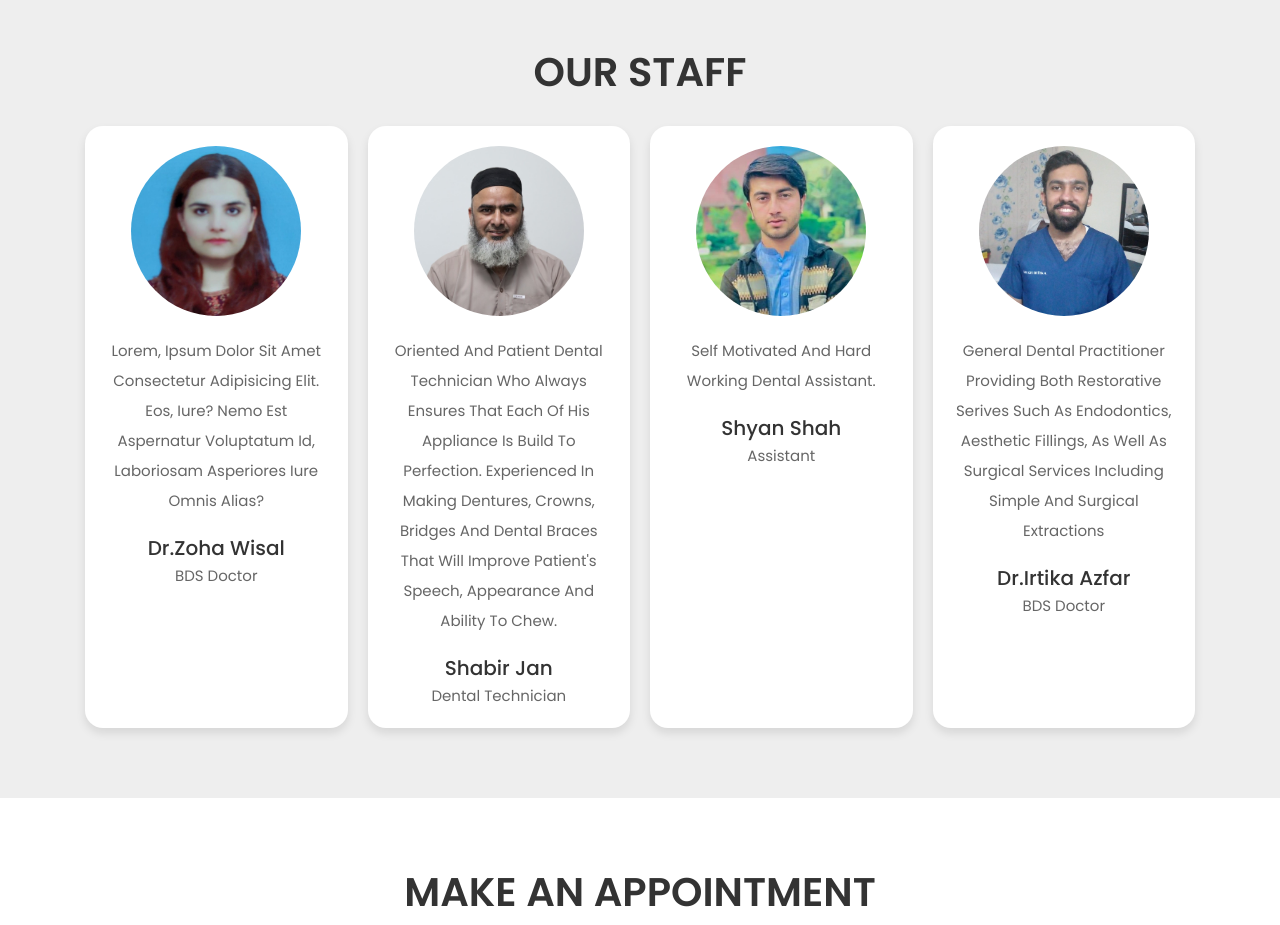
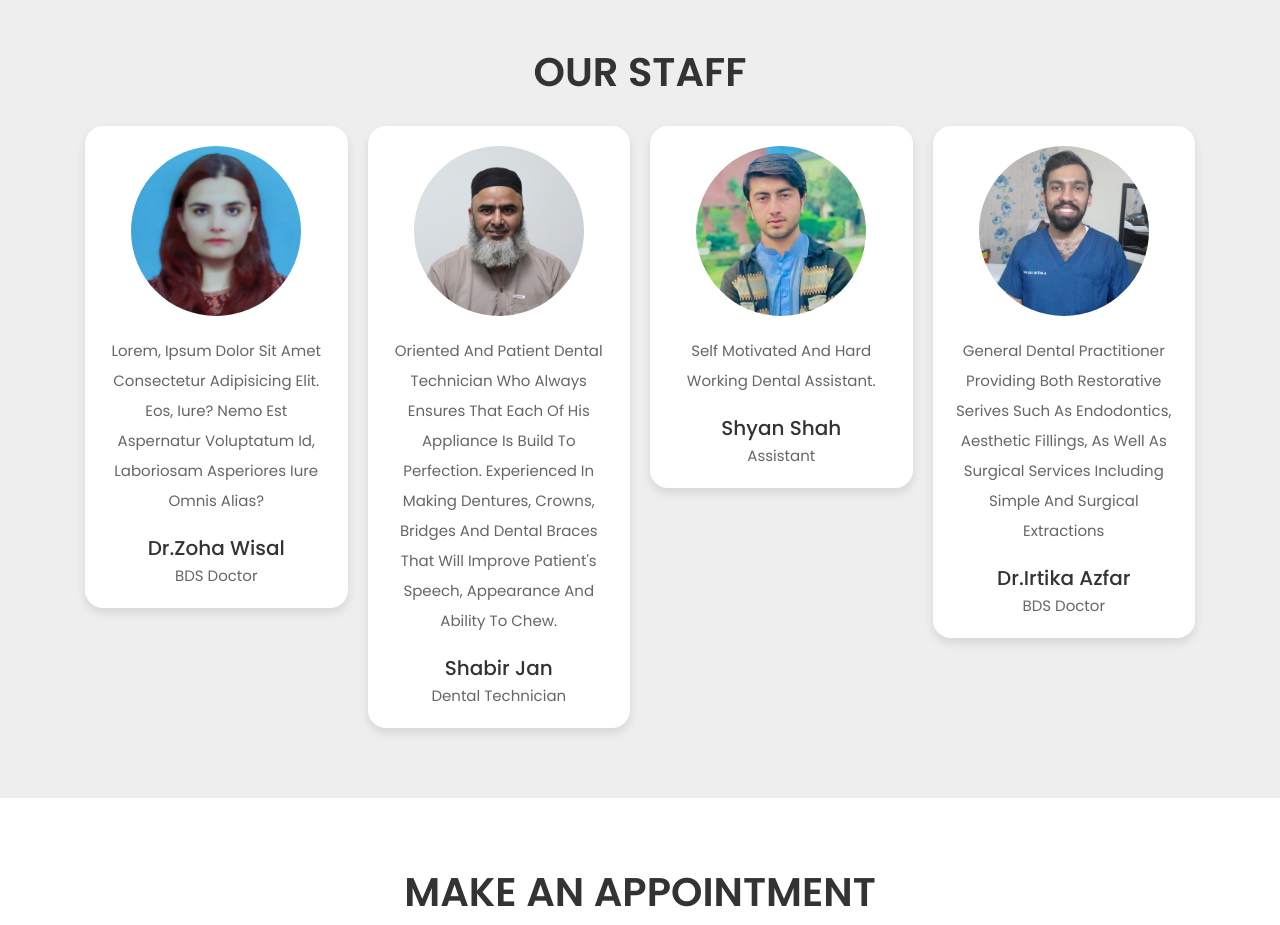
Before and after one commit to ngscripts/clinic-website, a website: page app/index.html in a window 1280 px wide. Shown: the part 3140-4065 px from the top of the page. Drawn offline with nearby package versions, Linux system fonts and the light colour scheme.

Commit message:
change in box

```diff
--- a/app/css/style.css
+++ b/app/css/style.css
@@ -246,6 +246,7 @@ section {
   border-radius: 1.8rem;
   box-shadow: var(--box-shadow);
   padding: 2rem;
+  align-self: start !important;
 }
 
 .staff .box-container .box img {
```
